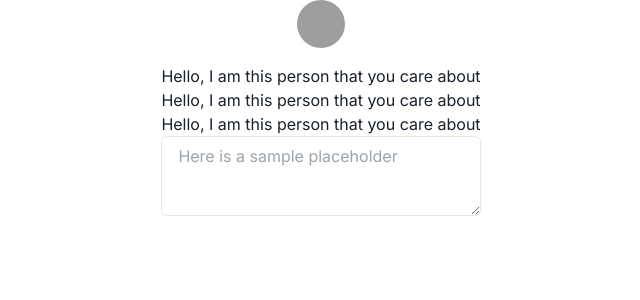
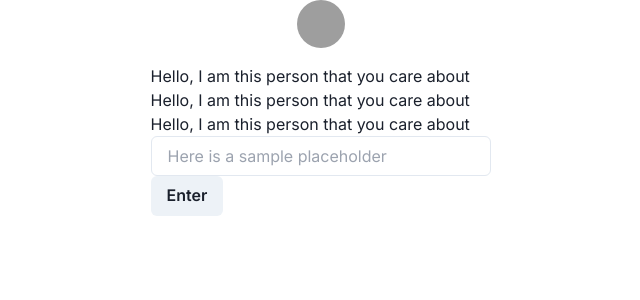
Before and after one commit to oderanwosu/starai_2023hackathon, a Next.js app: page /1 in a window 1280 px wide. Shown: the top 300 px of the page, without its empty margins (319-959 px from the left). Built offline with nearby package versions, Linux system fonts and the light colour scheme; grey boxes are pictures that could not be loaded.

Commit message:
trying to make the conversation box happen, added some logic

```diff
--- a/src/app/(home)/[userID]/page.tsx
+++ b/src/app/(home)/[userID]/page.tsx
@@ -1,8 +1,10 @@
 "use client";
 import Image from "next/image";
 import styles from "./page.module.css";
+import { useState } from "react";
 import {
   Avatar,
+  Button,
   Center,
   ChakraBaseProvider,
   ChakraProvider,
@@ -15,11 +17,32 @@ import {
 } from "@chakra-ui/react";
 
 export default function ChatBotPage() {
+  //the conversation
+  let [conversation, setConversation] = useState([]);
+
+  // adding message to the message box when user type stuff in
+  let [userInput, setUserInput] = useState("");
+
+  // user enter the message
+  const onUserEnter = (newMessage: string) => {
+    setConversation([...conversation, newMessage]);
+  };
+  // user typing in the message
+  const handleMessageChange = () => {
+    setUserInput(value);
+  };
+  const userInputOnclick = () => {
+    //add user message to the message display
+    //push user input to backend
+  };
+
+  // scroll to bottom on new message recieve/sent with use effect
+
   return (
     <ChakraProvider>
       <main className="overflow-hidden">
         <Grid gap={4}>
-          <GridItem colSpan={1}>
+          <GridItem classname="chatbox" colSpan={1}>
             <Center>
               <Wrap>
                 <WrapItem>
@@ -37,9 +60,14 @@ export default function ChatBotPage() {
               <h1>Hello, I am this person that you care about</h1>
               <h1>Hello, I am this person that you care about</h1>
               <GridItem>
-                <Textarea placeholder='Here is a sample placeholder' />
-            </GridItem>
-
+                <Input
+                  className="userInput"
+                  placeholder="Here is a sample placeholder"
+                  value={userInput}
+                  onChange={handleMessageChange}
+                />
+                <Button onClick={userInputOnclick}> Enter</Button>
+              </GridItem>
             </GridItem>
           </Center>
         </Grid>
```
